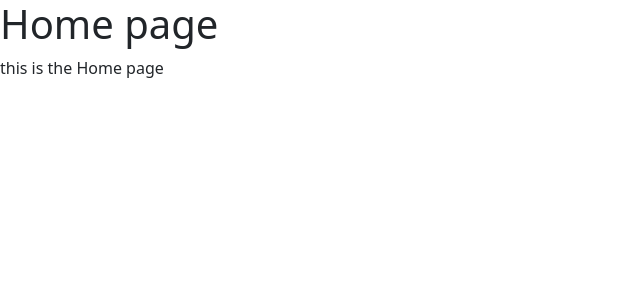
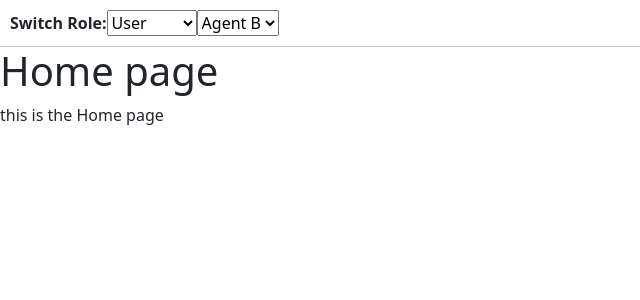
Before and after one commit to psond16/ticket-support-system-meeedly, a React (Create React App) app: page / in a window 1280 px wide. Shown: the top 300 px of the page, without its empty margins (0-640 px from the left). Built offline with nearby package versions, Linux system fonts and the light colour scheme.

Commit message:
implemented role based ui and features

```diff
--- a/src/App.js
+++ b/src/App.js
@@ -12,6 +12,11 @@ import "./Style/Tablet.css";
 
 
 function App() {
+
+  const [currentUser, setCurrentUser] = useState({
+    name: "Agent B",
+    role: "user"
+  });
 
   const [tickets, setTickets] = useState(() => {
     return CommonHomeUtils.getSavedTickets();
@@ -53,7 +58,47 @@ function App() {
 
   return (
     <>
-      <MainRoute tickets={tickets} addTicket={addTicket} deleteTicket={deleteTicket} setTickets={setTickets} assignToMe={assignToMe}/>
+
+      <div style={{ padding: "10px", borderBottom: "1px solid #ccc" }}>
+        <strong>Switch Role:</strong>
+
+        <select
+          value={currentUser.role}
+          onChange={(e) => {
+            const role = e.target.value;
+
+            let name = "";
+            if (role === "agent") name = "Agent A";
+            if (role === "manager") name = "Manager";
+            if (role === "user") name = "User";
+
+            setCurrentUser({
+              role,
+              name,
+              email: "user@test.com"
+            });
+          }}
+        >
+          <option value="user">User</option>
+          <option value="agent">Agent</option>
+          <option value="manager">Manager</option>
+        </select>
+
+        <select
+          value={currentUser.name}
+          onChange={(e) =>
+            setCurrentUser((prev) => ({
+              ...prev,
+              name: e.target.value
+            }))
+          }
+        >
+          <option value="Agent A">Agent A</option>
+          <option value="Agent B">Agent B</option>
+          <option value="Agent C">Agent C</option>
+        </select>
+      </div>
+      <MainRoute tickets={tickets} addTicket={addTicket} deleteTicket={deleteTicket} setTickets={setTickets} assignToMe={assignToMe} currentUser={currentUser}/>
     </>
   );
 };
--- a/src/Routes/MainRoute.js
+++ b/src/Routes/MainRoute.js
@@ -8,7 +8,7 @@ import Dashboard from "../View/Dashboard/Dashboard";
 import TicketDetails from "../View/TicketDetails/TicketDetails";
 import CommonHomeUtils from "../Scripts/CommonHomeUtils";
 
-export default function MainRoute({ tickets, addTicket, deleteTicket, setTickets }){
+export default function MainRoute({ tickets, addTicket, deleteTicket, setTickets, currentUser }){
 
     const assignToMe = (ticketId) => {
         const currentUser = "Agent A";
@@ -73,7 +73,7 @@ export default function MainRoute({ tickets, addTicket, deleteTicket, setTickets
                     path = "/dashboard"
                     element = {
                         <Routes>
-                            <Route path = "/" element = {<Dashboard tickets={tickets} deleteTicket={deleteTicket} assignToMe={assignToMe} setTickets={setTickets}/>}/>
+                            <Route path = "/" element = {<Dashboard tickets={tickets} deleteTicket={deleteTicket} assignToMe={assignToMe} setTickets={setTickets} currentUser={currentUser}/>}/>
                             <Route path = "/*" element = {<Error404 />}/>
                         </Routes>
                     }
@@ -83,7 +83,7 @@ export default function MainRoute({ tickets, addTicket, deleteTicket, setTickets
                     path = "/ticket/:id"
                     element = {
                         <Routes>
-                            <Route path = "/" element={<TicketDetails tickets={tickets} setTickets={setTickets} assignToMe={assignToMe}/>} />
+                            <Route path = "/" element={<TicketDetails tickets={tickets} setTickets={setTickets} assignToMe={assignToMe} currentUser={currentUser}/>} />
                             <Route path = "/*" element = {<Error404 />}/>
                         </Routes>
                     }
--- a/src/View/Dashboard/Dashboard.js
+++ b/src/View/Dashboard/Dashboard.js
@@ -6,7 +6,7 @@ import TicketCard from "../../Components/TicketCard/TicketCard";
 import "../../Style//Dashboard/Dashboard.css";
 import CommonHomeUtils from "../../Scripts/CommonHomeUtils";
 
-function Dashboard({ tickets, deleteTicket, assignToMe, setTickets }) {
+function Dashboard({ tickets, deleteTicket, assignToMe, setTickets, currentUser }) {
     const navigate = useNavigate();
     const [searchQuery, setSearchQuery] = useState("");//search state to filter queries
     const agents = ["Agent A", "Agent B", "Agent C"];
@@ -17,8 +17,23 @@ function Dashboard({ tickets, deleteTicket, assignToMe, setTickets }) {
     const [categoryFilter, setCategoryFilter] = useState("");
 
 
+    const roleFilteredTickets = tickets.filter((ticket) => {
+        if (currentUser.role === "manager") return true;
+
+        if (currentUser.role === "agent") {
+          return ticket.assignedTo === currentUser.name;
+        }
+
+        if (currentUser.role === "user") {
+          return ticket.email === currentUser.name;
+        }
+
+        return false;
+      });
+
+
     //filter tickets based on search input:
-    const filteredTickets = tickets.filter((ticket) => {
+    const filteredTickets = roleFilteredTickets.filter((ticket) => {
         const query = (searchQuery || "").toLowerCase();
 
         const title = (ticket?.title || "").toString().toLowerCase();
```
